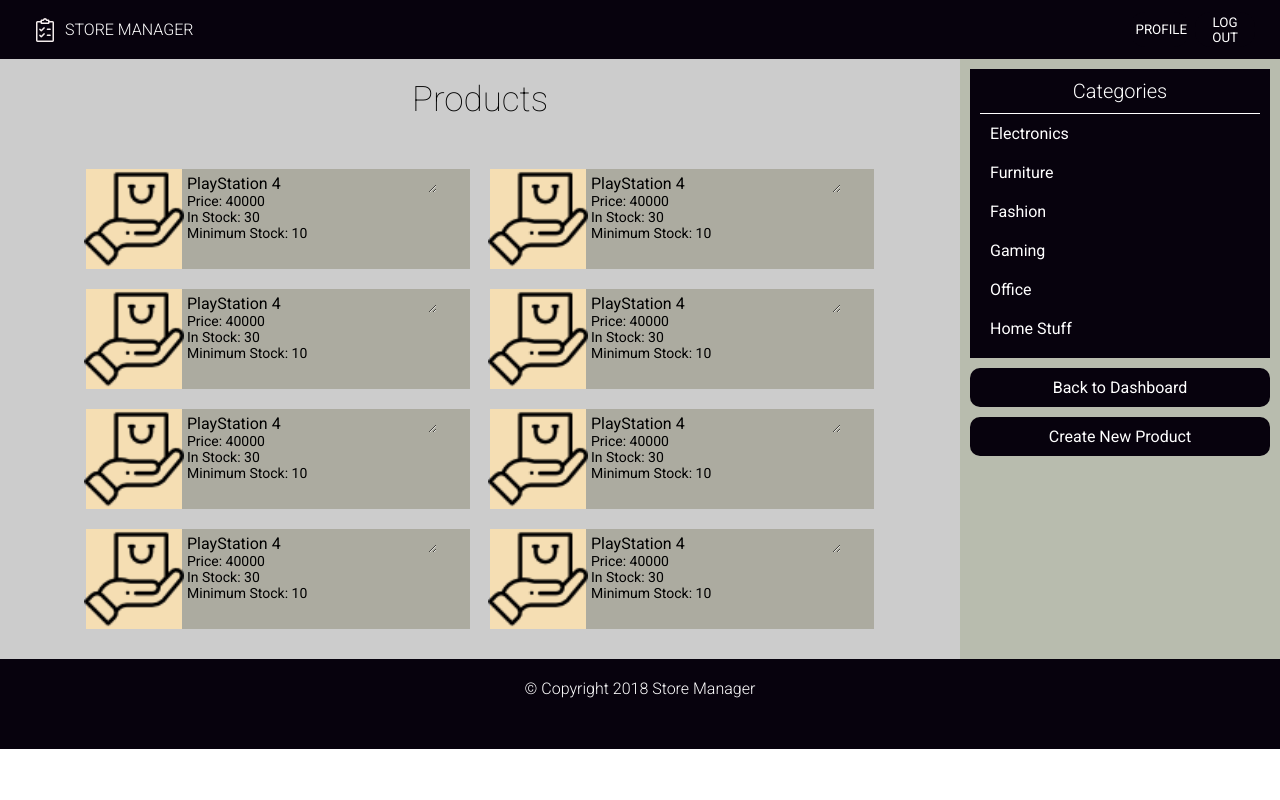
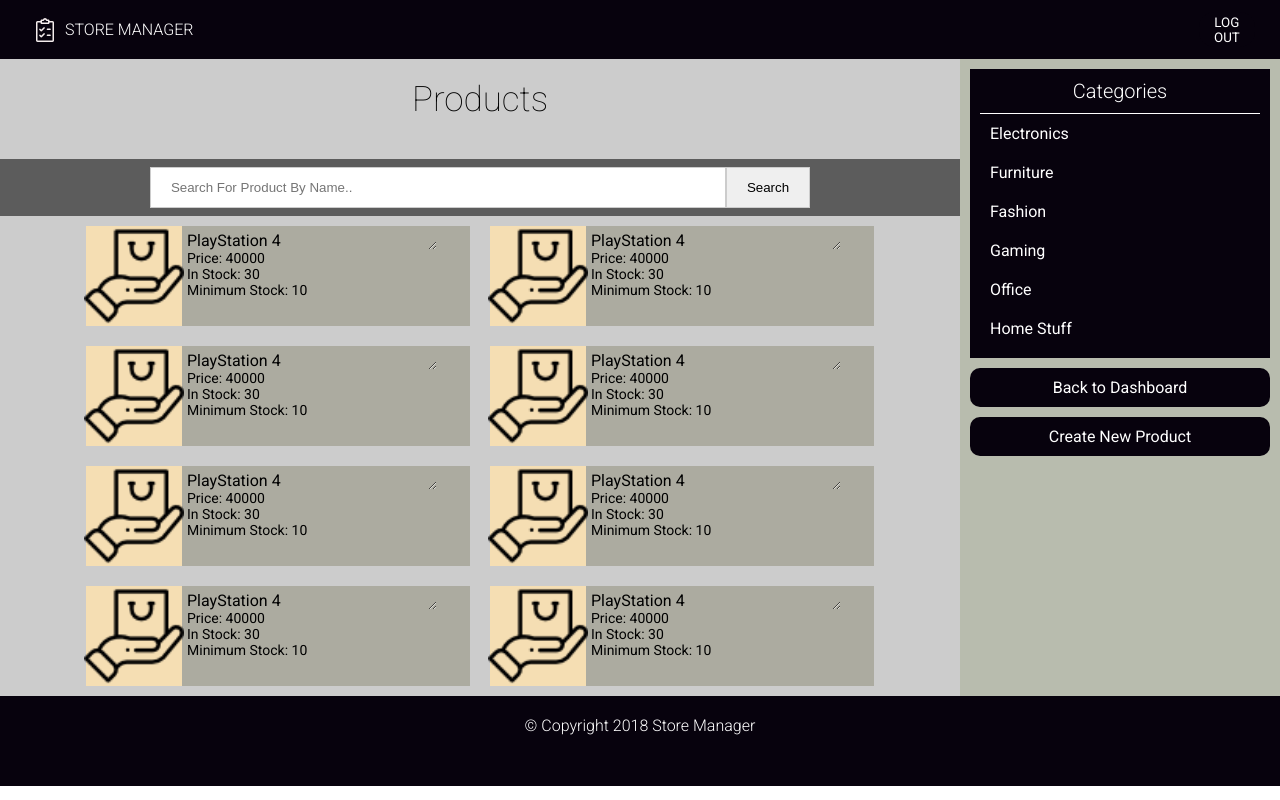
Before and after one commit to johnwayodi/store-manager, a plain HTML site: page ui/products-admin.html in a window 1280 px wide. Drawn offline with Linux system fonts and the light colour scheme.

Commit message:
[Bug #161172050] Add Search to Pages

```diff
--- a/ui/products-admin.html
+++ b/ui/products-admin.html
@@ -2,7 +2,7 @@
 <html lang="en">
 <head>
     <meta charset="UTF-8">
-    <title>StoreManager - Home</title>
+    <title>StoreManager - Products</title>
     <link href="https://fonts.googleapis.com/css?family=Roboto:100,300,400,500" rel="stylesheet">
     <link rel="stylesheet" href="css/main.css">
     <link rel="stylesheet" href="css/style.css">
@@ -13,15 +13,21 @@
     <div class="nav-logo"><img src="images/shopping-list.png"></div>
     <div class="nav-logo-text">STORE MANAGER</div>
     <div class="nav-menu">
-        <button type="submit">PROFILE</button>
         <button type="submit">LOG OUT</button>
     </div>
 </div>
-
 <!--# MAIN SECTION-->
 <div class="main-section">
     <div class="products-section">
         <div class="dash-header">Products</div>
+        <div class="search-bar-section">
+            <div class="my-search-input">
+                <input type="text" placeholder="Search For Product By Name..">
+            </div>
+            <div>
+                <button type="submit" class="my-search-button">Search</button>
+            </div>
+        </div>
         <div class="all-products-section">
             <div class="product-item">
                 <div class="product-image"><img src="images/shopping.png"></div>
```
Also changed, not shown: ui/products.html (+9 -3 lines).
